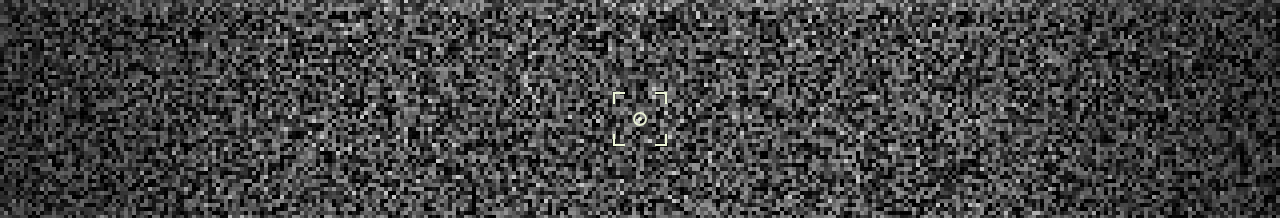
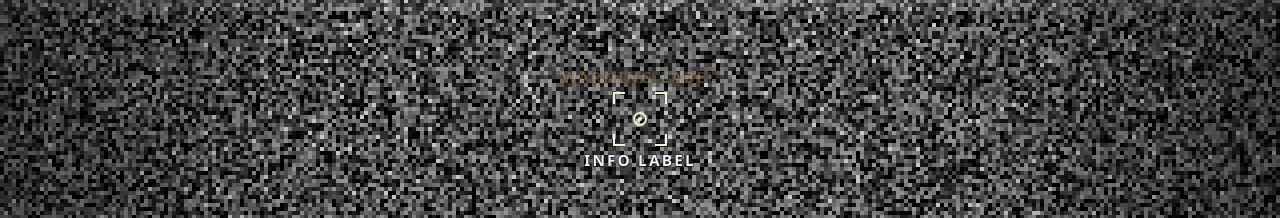
Before and after one commit to sAleksander/FreeDrive-Jumping, a React (Vite) app: page / in a window 1280 px wide. Shown: the part 281-499 px from the top of the page. Built offline with nearby package versions, Linux system fonts and the light colour scheme.

Commit message:
feat: refine HUD alerts and diagnostics logging

```diff
--- a/src/App.tsx
+++ b/src/App.tsx
@@ -42,7 +42,7 @@ function App() {
         disabled={!status.connected}
         onToggle={toggleArmed}
       />
-      <WarningLabel alert={hudAlert} />
+      <WarningLabel alert={hudAlert} preview />
       <Crosshair />
       <ConnectionToggle
         disabled={!droneApiAvailable || status.phase === 'connecting'}
--- a/src/features/drone/lib/hudAlert.ts
+++ b/src/features/drone/lib/hudAlert.ts
@@ -1,4 +1,4 @@
-export type DroneHudAlertTone = 'warning' | 'error';
+export type DroneHudAlertTone = 'info' | 'warning' | 'critical';
 
 export interface DroneHudAlert {
   message: string;
@@ -16,7 +16,7 @@ export function getDroneHudAlert(status: DroneStatus): DroneHudAlert | null {
   if (status.phase === 'error') {
     return {
       message: status.lastError ? 'Connection error' : 'Drone error',
-      tone: 'error',
+      tone: 'critical',
     };
   }
 
--- a/src/features/hud/components/WarningLabel.module.css
+++ b/src/features/hud/components/WarningLabel.module.css
@@ -3,40 +3,83 @@
   top: 50%;
   left: 50%;
   z-index: 2;
-  min-width: 140px;
-  max-width: min(56vw, 320px);
-  padding: 0.45rem 0.8rem;
-  border: 1px solid rgba(255, 255, 255, 0.12);
-  border-radius: 999px;
-  font-size: 0.78rem;
-  font-weight: 700;
+  max-width: min(72vw, 420px);
+  padding: 0;
+  border: 0;
+  border-radius: 0;
+  background: none;
+  font-size: 0.96rem;
+  font-weight: 800;
   letter-spacing: 0.14em;
   line-height: 1;
   text-align: center;
   text-transform: uppercase;
   transform: translate(-50%, calc(-50% - 58px));
-  backdrop-filter: blur(14px);
-  box-shadow: 0 10px 28px rgba(0, 0, 0, 0.32);
+  white-space: nowrap;
+  -webkit-text-stroke: 1px rgba(0, 0, 0, 0.88);
+  paint-order: stroke fill;
   pointer-events: none;
 }
 
-.warning {
-  color: #12180b;
-  background: rgba(215, 255, 136, 0.92);
-  border-color: rgba(215, 255, 136, 0.45);
+.positionCritical,
+.previewCritical {
+  transform: translate(-50%, calc(-100% - 34px));
 }
 
-.error {
-  color: #fff5eb;
-  background: rgba(182, 44, 31, 0.88);
-  border-color: rgba(255, 152, 118, 0.42);
+.positionInfo,
+.previewInfo {
+  transform: translate(-50%, 34px);
+}
+
+.info {
+  color: rgba(248, 250, 252, 0.96);
+  text-shadow:
+    0 0 8px rgba(255, 255, 255, 0.22),
+    0 1px 2px rgba(0, 0, 0, 0.9);
+}
+
+.warning {
+  color: rgba(255, 180, 82, 0.96);
+  text-shadow:
+    0 0 8px rgba(255, 180, 82, 0.2),
+    0 1px 2px rgba(0, 0, 0, 0.92);
+  animation: alertBlink 820ms steps(1, end) infinite;
+}
+
+.critical {
+  color: rgba(255, 85, 70, 0.98);
+  text-shadow:
+    0 0 9px rgba(255, 85, 70, 0.24),
+    0 1px 2px rgba(0, 0, 0, 0.94);
+  animation: alertBlink 820ms steps(1, end) infinite;
+}
+
+@keyframes alertBlink {
+  0%,
+  52% {
+    opacity: 1;
+  }
+
+  53%,
+  100% {
+    opacity: 0.28;
+  }
 }
 
 @media (max-width: 720px) {
   .label {
-    min-width: 124px;
-    max-width: min(74vw, 280px);
-    font-size: 0.72rem;
-    transform: translate(-50%, calc(-50% - 54px));
+    max-width: min(84vw, 320px);
+    font-size: 0.84rem;
   }
+
+  .positionCritical,
+  .previewCritical {
+    transform: translate(-50%, calc(-100% - 30px));
+  }
+
+  .positionInfo,
+  .previewInfo {
+    transform: translate(-50%, 30px);
+  }
+
 }
--- a/src/features/hud/components/WarningLabel.tsx
+++ b/src/features/hud/components/WarningLabel.tsx
@@ -3,20 +3,46 @@ import styles from './WarningLabel.module.css';
 
 interface WarningLabelProps {
   alert: DroneHudAlert | null;
+  preview?: boolean;
 }
 
-export function WarningLabel({ alert }: WarningLabelProps) {
+export function WarningLabel({ alert, preview = false }: WarningLabelProps) {
   if (!alert) {
-    return null;
+    if (!preview) {
+      return null;
+    }
+
+    return (
+      <>
+        <div className={`${styles.label} ${styles.warning} ${styles.previewCritical}`}>
+          warning label
+        </div>
+        <div className={`${styles.label} ${styles.info} ${styles.previewInfo}`}>
+          info label
+        </div>
+      </>
+    );
   }
+
+  const activeAlert = alert;
+  const toneClassName = {
+    info: styles.info,
+    warning: styles.warning,
+    critical: styles.critical,
+  }[activeAlert.tone];
+  const positionClassName = {
+    info: styles.positionInfo,
+    warning: styles.positionCritical,
+    critical: styles.positionCritical,
+  }[activeAlert.tone];
 
   return (
     <div
-      className={`${styles.label} ${alert.tone === 'error' ? styles.error : styles.warning}`}
+      className={`${styles.label} ${toneClassName} ${positionClassName}`}
       role="status"
       aria-live="polite"
     >
-      {alert.message}
+      {activeAlert.message}
     </div>
   );
 }
```
